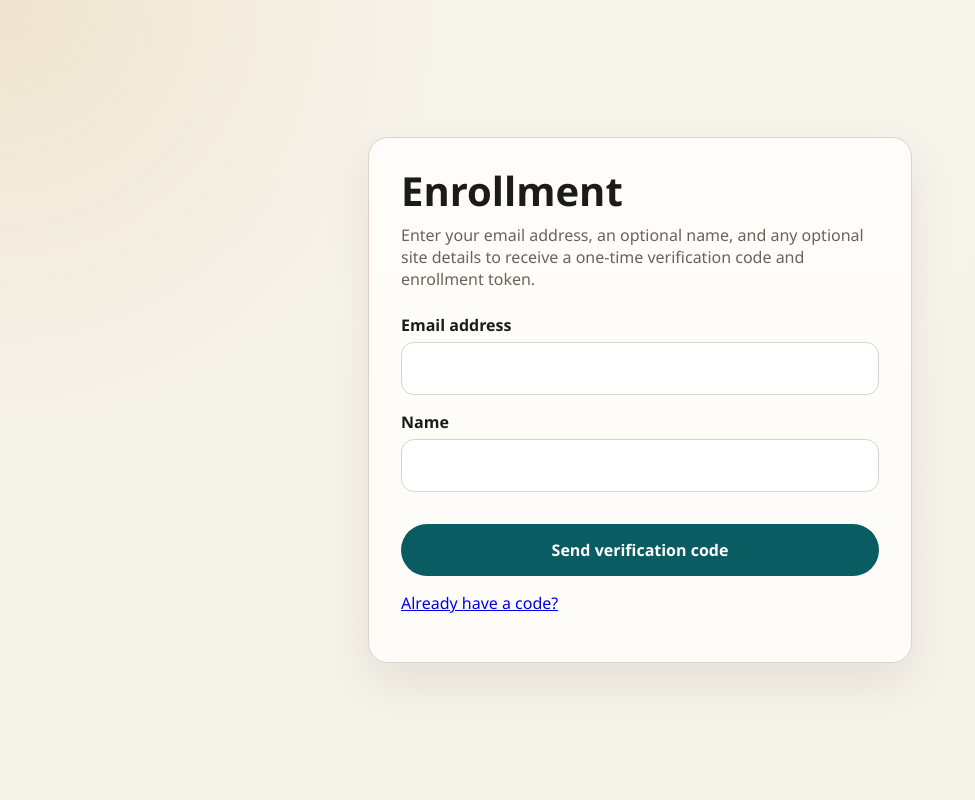
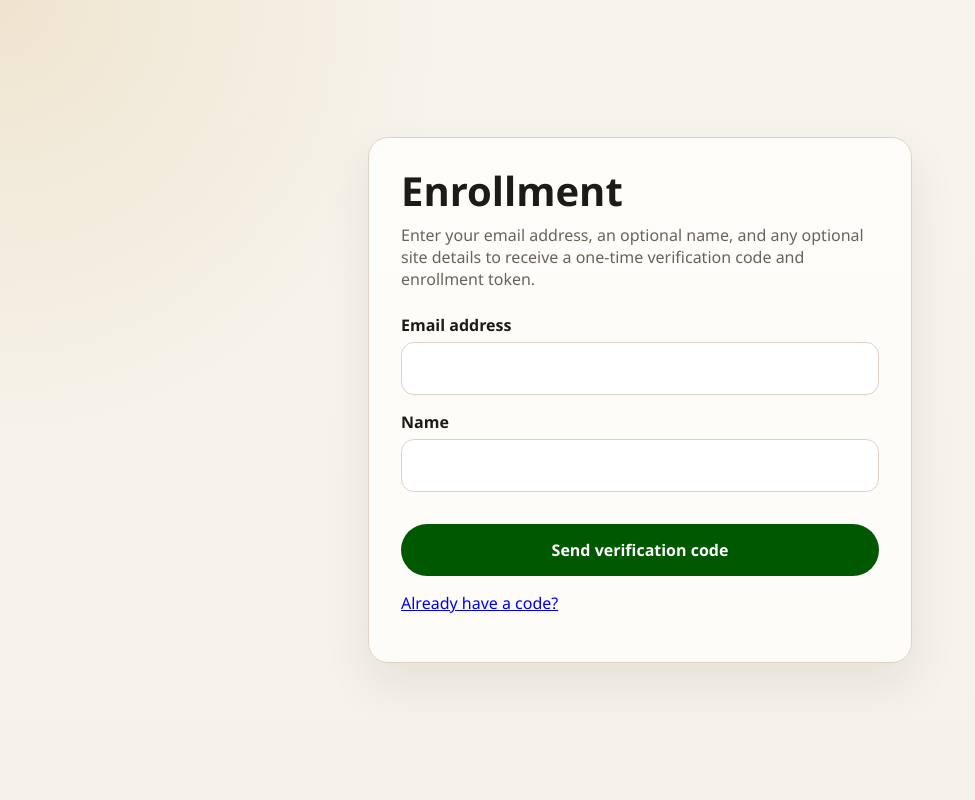
Before and after one commit to Gaian-Technologies/enrollment_portal, a Python web app: template src/enrollment_portal/templates/request_access.html in a window 1280 px wide. Shown: the whole page, without its empty margins (0-975 px from the left). Run offline with Jinja, Linux system fonts and the light colour scheme; the template is opened without the code that fills it, so the values that code supplies are empty; some libraries are stand-ins or nearby versions.

Commit message:
updated button colour.

```diff
--- a/src/enrollment_portal/static/main.css
+++ b/src/enrollment_portal/static/main.css
@@ -3,8 +3,8 @@
   --surface: #fffdfa;
   --ink: #1d1b18;
   --muted: #6a6358;
-  --accent: #0a5c63;
-  --accent-strong: #063e43;
+  --accent: #005900ff;
+  --accent-strong: #005900ff;
   --border: #ddd3c5;
   --error: #a4321a;
 }
```
